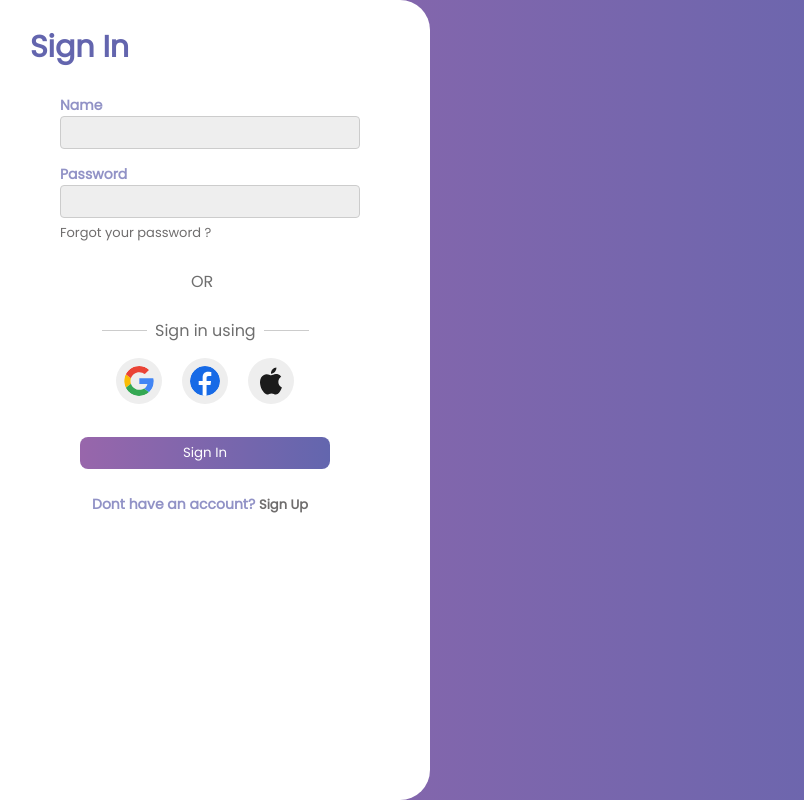
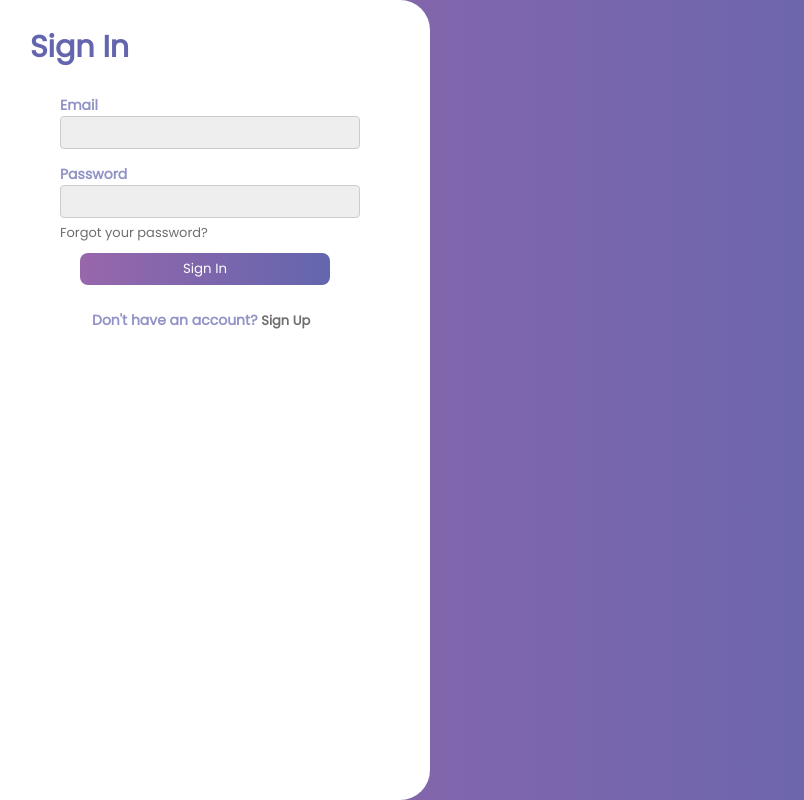
Before and after one commit to thusarakap/SoundSculpt, an Electron app: page pages/login.html in a window 1000 px wide. Shown: the whole page, without its empty margins (0-804 px from the left). Drawn offline with Linux system fonts and the light colour scheme.

Commit message:
Update login.html
Added login functionality

```diff
--- a/pages/login.html
+++ b/pages/login.html
@@ -10,42 +10,23 @@
 <body class="loginRegPages">
   <div class="loginContainer">
     <h2>Sign In</h2>
-    <form class="loginRegForm">
-      <label for="username">Name</label>
-      <input type="text" id="username" name="username" required>
+    <form id="loginForm" class="loginRegForm" onsubmit="signIn(event)">
+      <label for="email">Email</label>
+      <input type="email" id="email" name="email" required>
 
       <label for="password">Password</label>
       <input type="password" id="password" name="password" required>
-      <a href="register.html">Forgot your password ?</a>
-
-      <p>OR</p>
-
-      <p class="socialAuthText">Sign in using</p>
-
-      <div class="socialAuth">
-
-
-        <button type="button" class="socialButton" id="googleLogin">
-          <img src="../resources/images/googleSocialLogin.svg" alt="Google" />
-        </button>
-
-        <button type="button" class="socialButton" id="facebookLogin">
-          <img src="../resources/images/facebookSocialLogin.svg" alt="Facebook" />
-        </button>
-
-        <button type="button" class="socialButton" id="appleLogin">
-          <img src="../resources/images/appleSocialLogin.svg" alt="Apple" />
-        </button>
-
-      </div>
-
-
-
-
+      <a href="#" onclick="forgotPass()">Forgot your password?</a>
+      <div id="error" class="error"></div>
       <button type="submit" class="submitButton">Sign In</button>
       <br>
-      <label class="sendToRegistration">Dont have an account? <a href="register.html">Sign Up</a></label>
+      <label class="sendToRegistration">Don't have an account? <a href="register.html">Sign Up</a></label>
     </form>
   </div>
+  <!-- Firebase configuration and JavaScript -->
+  <script src="https://www.gstatic.com/firebasejs/8.6.7/firebase-app.js"></script>
+  <script src="https://www.gstatic.com/firebasejs/8.6.7/firebase-auth.js"></script>
+  <script src="../resources/scripts/firebase.js"></script>
+  <script src="../resources/scripts/login.js"></script>
 </body>
 </html>
```
